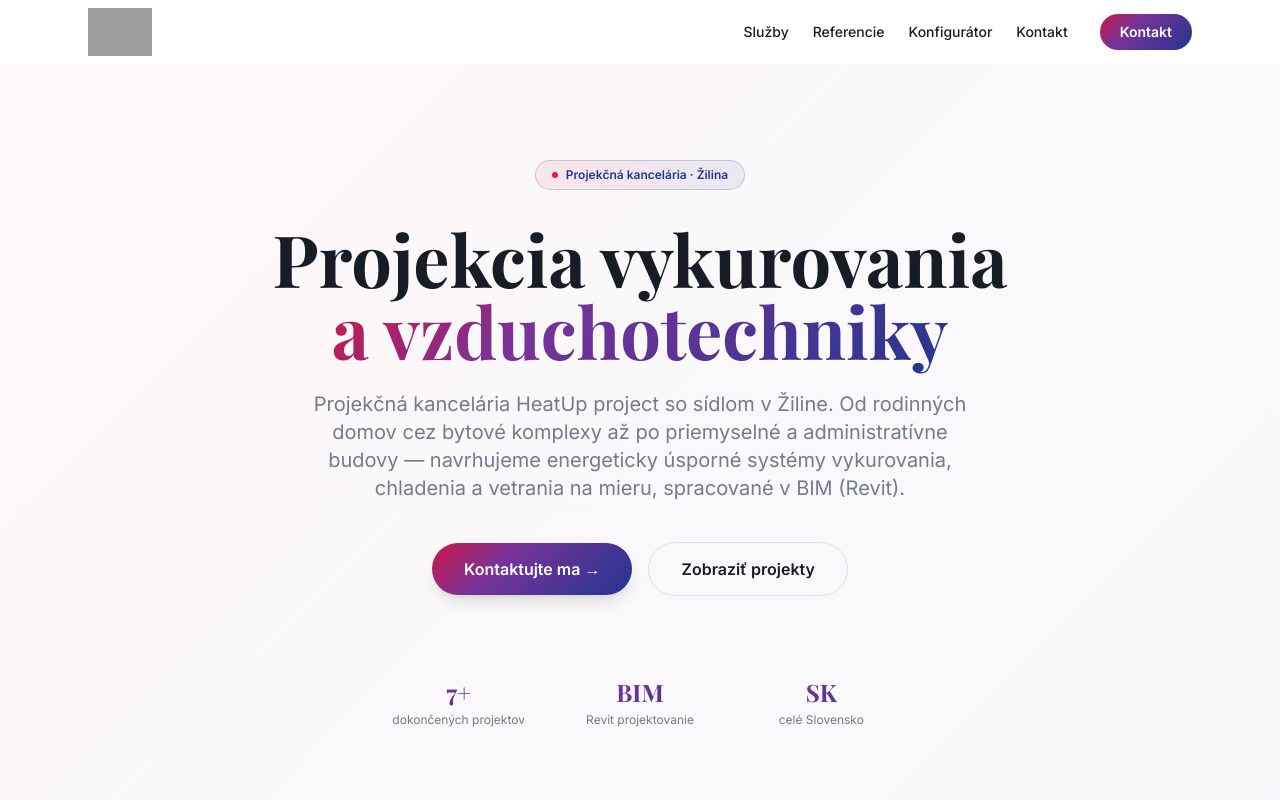
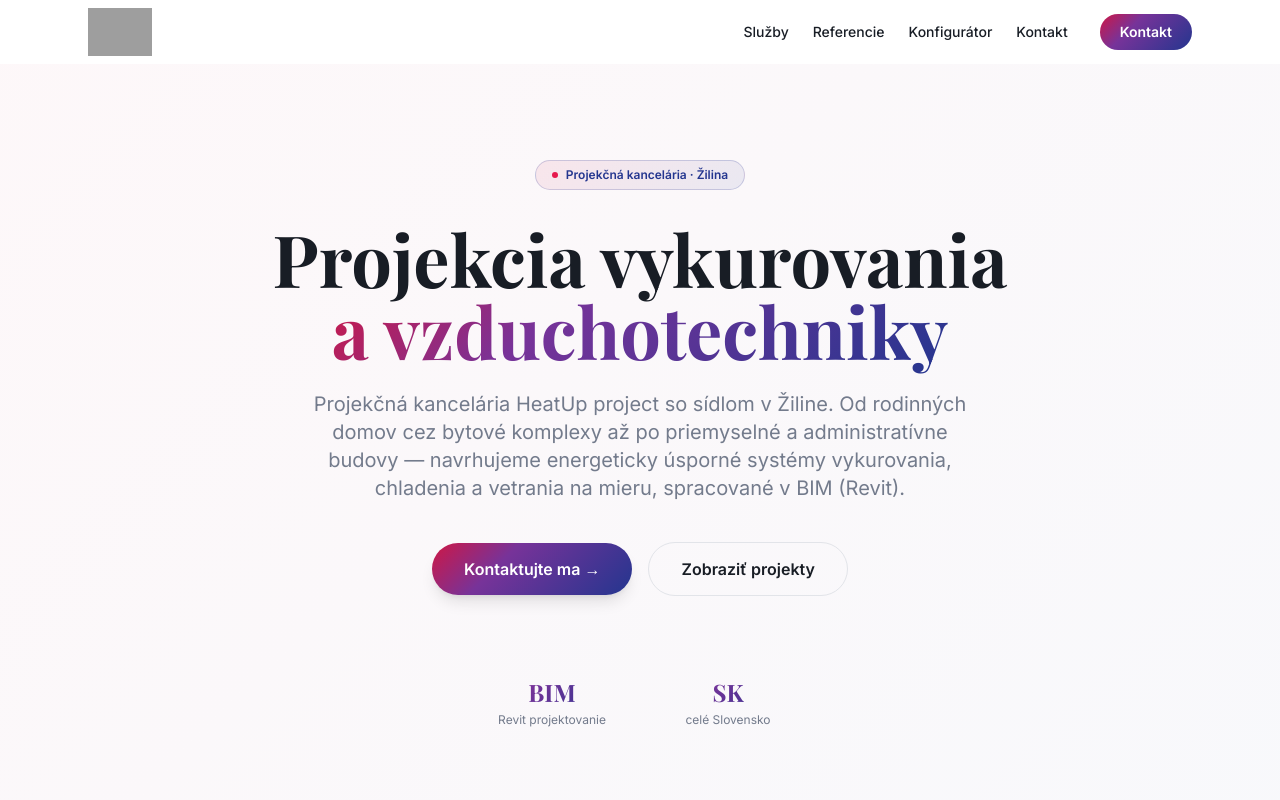
Before and after one commit to DenisBosy/heatup-web, a React (Vite) app: page / in a window 1280 px wide. Shown: the top 800 px of the page. Built offline with nearby package versions, Linux system fonts and the light colour scheme; grey boxes are pictures that could not be loaded; the HTML template or start-up script is replaced by a standard one.

Commit message:
Remove project count stat from hero

```diff
--- a/src/components/Hero.jsx
+++ b/src/components/Hero.jsx
@@ -1,26 +1,58 @@
 export default function Hero() {
   const scrollTo = (id) => document.getElementById(id)?.scrollIntoView({ behavior: 'smooth' })
+
   return (
     <section className="relative min-h-screen bg-white flex items-center justify-center pt-16">
+      {/* Subtle gradient background */}
       <div className="absolute inset-0 bg-brand-subtle opacity-40 pointer-events-none" />
+
       <div className="relative max-w-4xl mx-auto px-4 sm:px-6 text-center py-24">
+        {/* Badge */}
         <div className="inline-flex items-center gap-2 px-4 py-1.5 rounded-full bg-brand-subtle border border-primary/20 text-primary text-xs font-semibold mb-8">
           <span className="w-1.5 h-1.5 rounded-full bg-accent" />
           Projekčná kancelária · Žilina
         </div>
+
+        {/* Heading */}
         <h1 className="font-heading text-5xl sm:text-6xl lg:text-7xl font-bold leading-tight mb-6 text-foreground">
-          Projekcia vykurovania<br /><span className="gradient-text">a vzduchotechniky</span>
+          Projekcia vykurovania
+          <br />
+          <span className="gradient-text">a vzduchotechniky</span>
         </h1>
+
+        {/* Subtitle */}
         <p className="text-lg sm:text-xl text-muted-fg max-w-2xl mx-auto mb-10 leading-relaxed">
-          Projekčná kancelária HeatUp project so sídlom v Žiline. Od rodinných domov cez bytové komplexy až po priemyselné a administratívne budovy — navrhujeme energeticky úsporné systémy vykurovania, chladenia a vetrania na mieru, spracované v BIM (Revit).
+          Projekčná kancelária HeatUp project so sídlom v Žiline. Od rodinných domov cez bytové komplexy až po
+          priemyselné a administratívne budovy — navrhujeme energeticky úsporné systémy vykurovania, chladenia
+          a vetrania na mieru, spracované v BIM (Revit).
         </p>
+
+        {/* CTA buttons */}
         <div className="flex flex-col sm:flex-row items-center justify-center gap-4">
-          <button onClick={() => scrollTo('kontakt')} className="px-8 py-3.5 rounded-full font-semibold text-white bg-brand-gradient hover:opacity-90 transition-opacity shadow-lg">Kontaktujte ma →</button>
-          <button onClick={() => scrollTo('referencie')} className="px-8 py-3.5 rounded-full font-semibold text-foreground border border-border hover:border-primary hover:text-primary transition-colors">Zobraziť projekty</button>
+          <button
+            onClick={() => scrollTo('kontakt')}
+            className="px-8 py-3.5 rounded-full font-semibold text-white bg-brand-gradient hover:opacity-90 transition-opacity shadow-lg"
+          >
+            Kontaktujte ma →
+          </button>
+          <button
+            onClick={() => scrollTo('referencie')}
+            className="px-8 py-3.5 rounded-full font-semibold text-foreground border border-border hover:border-primary hover:text-primary transition-colors"
+          >
+            Zobraziť projekty
+          </button>
         </div>
-        <div className="mt-20 grid grid-cols-3 gap-8 max-w-lg mx-auto">
-          {[{value:'7+',label:'dokončených projektov'},{value:'BIM',label:'Revit projektovanie'},{value:'SK',label:'celé Slovensko'}].map(s => (
-            <div key={s.label} className="text-center"><div className="font-heading text-2xl font-bold gradient-text">{s.value}</div><div className="text-xs text-muted-fg mt-1">{s.label}</div></div>
+
+        {/* Stats strip */}
+        <div className="mt-20 grid grid-cols-2 gap-8 max-w-xs mx-auto">
+          {[
+            { value: 'BIM', label: 'Revit projektovanie' },
+            { value: 'SK', label: 'celé Slovensko' },
+          ].map(s => (
+            <div key={s.label} className="text-center">
+              <div className="font-heading text-2xl font-bold gradient-text">{s.value}</div>
+              <div className="text-xs text-muted-fg mt-1">{s.label}</div>
+            </div>
           ))}
         </div>
       </div>
```
